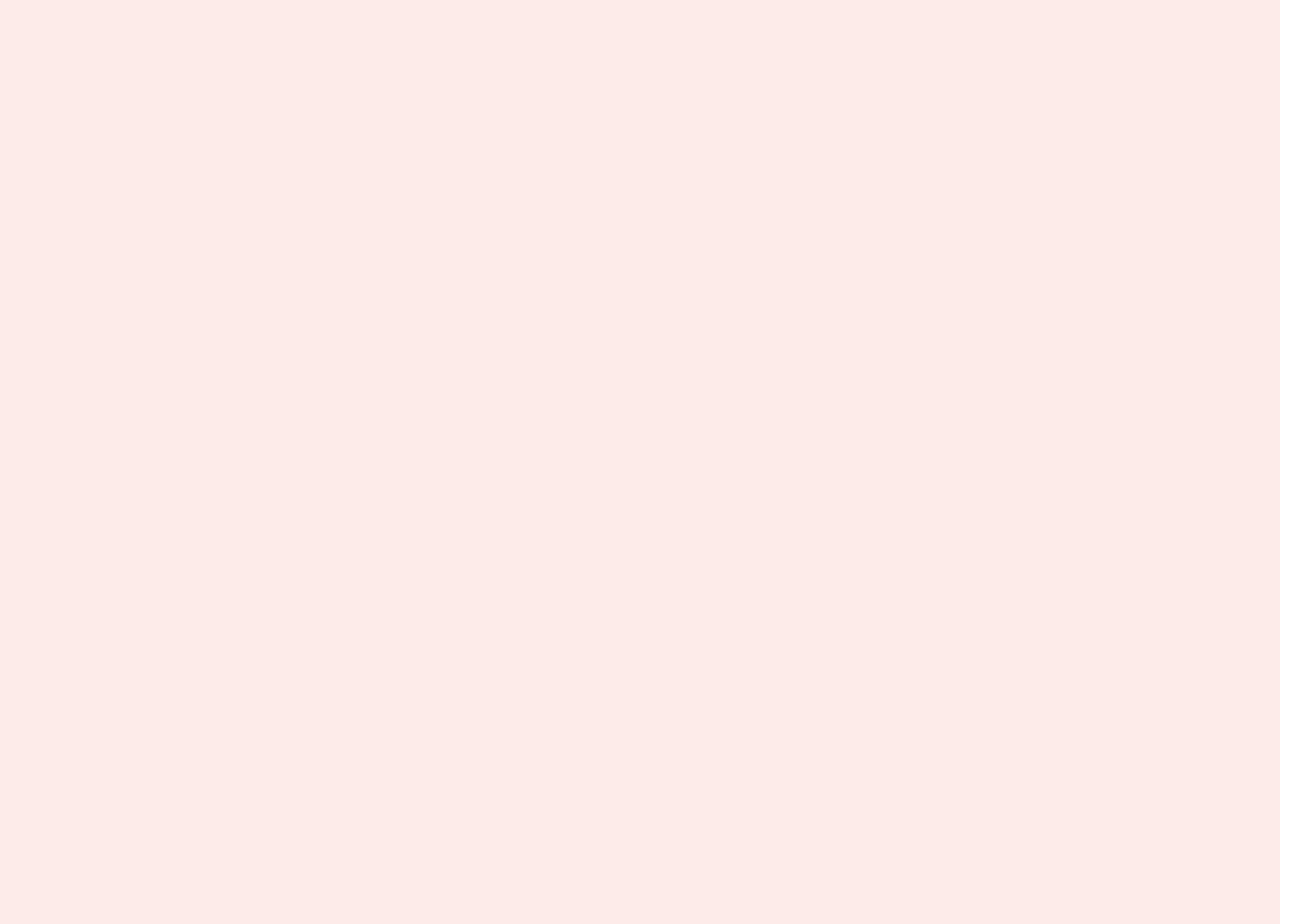
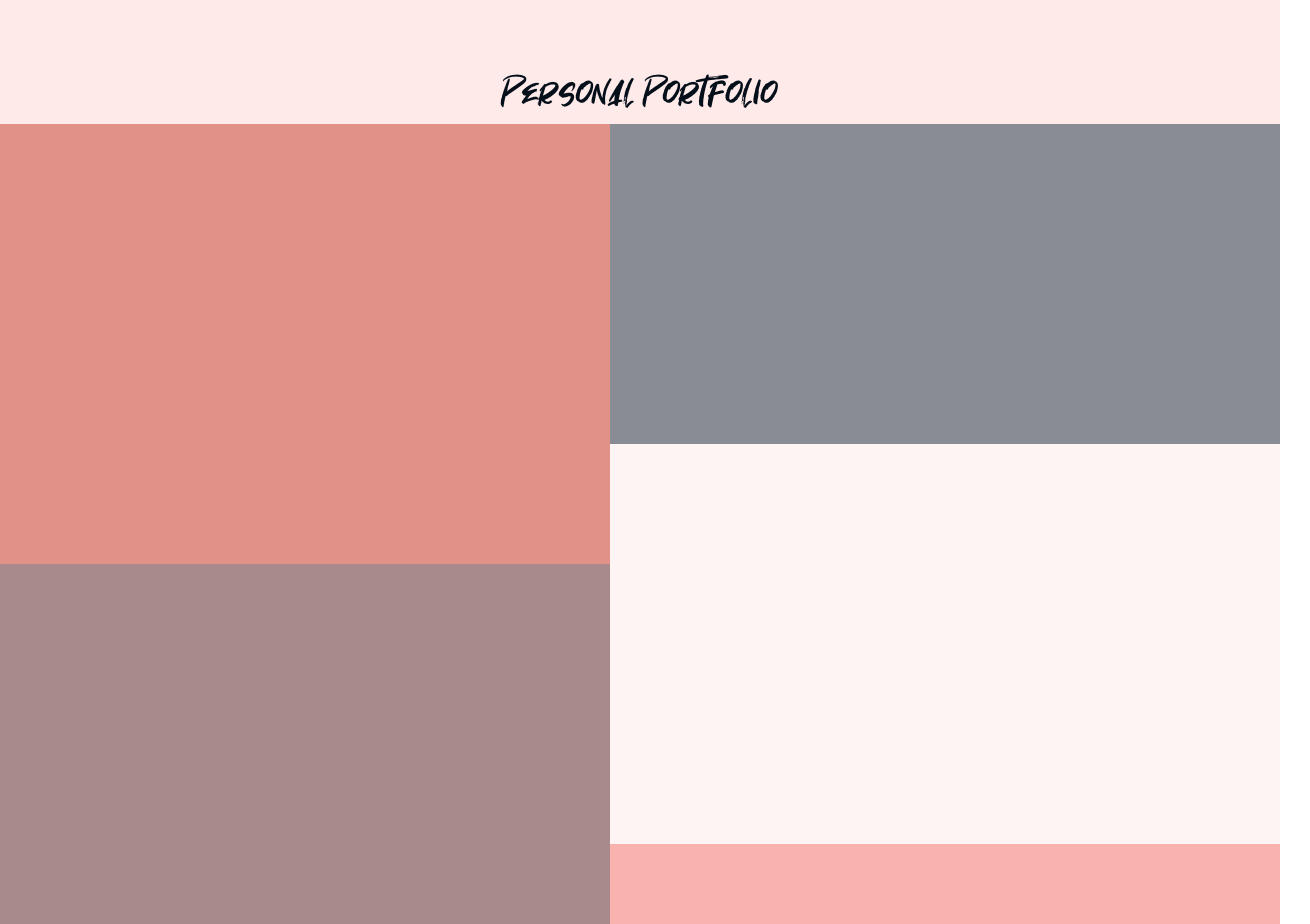
Before and after one commit to siddharthgarg4/PersonalPortfolio, a Vue app: page / in a window 1280 px wide. Shown: the part 740-1664 px from the top of the page, 1310 px wide, since content can reach past the window. Built offline with nearby package versions, Linux system fonts and the light colour scheme.

Commit message:
finished creating customizable cards that flip

```diff
--- /dev/null
+++ b/src/components/FlipCard.vue
@@ -0,0 +1,155 @@
+<template>
+  <div
+    class="flip-container"
+    :class="{ 'active-hover': activeHover, hover: hover }"
+    :style="{ width: width, height: height }"
+    @click="handlerHover"
+  >
+    <div class="flipper" :style="cardStyle">
+      <div class="front" :style="cardStyle">
+        <b-row class="fullSize">
+          <b-col class="fullSize" :style="{ 'background-color': cardColour }">
+            <slot name="front"></slot>
+          </b-col>
+        </b-row>
+      </div>
+      <div class="back" :style="cardStyle">
+        <b-row class="fullSize">
+          <b-col class="fullSize" :style="{ 'background-color': cardColour }">
+            <slot name="back"></slot>
+          </b-col>
+        </b-row>
+      </div>
+    </div>
+  </div>
+</template>
+
+<script>
+export default {
+  name: "flip",
+  props: {
+    activeClick: {
+      type: Boolean,
+      required: false,
+      default: false
+    },
+    activeHover: {
+      type: Boolean,
+      required: false,
+      default: false
+    },
+    width: {
+      type: String,
+      required: true
+    },
+    height: String,
+    transition: {
+      type: String,
+      required: false,
+      default: "0.5s"
+    },
+    bindWithMe: {
+      type: Boolean,
+      required: false
+    },
+    cardColour: {
+      type: String,
+      required: false
+    }
+  },
+  data() {
+    return {
+      hover: false
+    };
+  },
+  computed: {
+    cardStyle() {
+      let result = {};
+
+      if (this.height) {
+        result.height = this.height.includes("%") ? "100%" : this.height;
+      }
+
+      if (this.width) {
+        result.width = this.width.includes("%") ? "100%" : this.width;
+      }
+
+      if (this.transition) {
+        result.transition = this.transition;
+      }
+
+      return result;
+    }
+  },
+  methods: {
+    handlerHover() {
+      if (this.activeClick) {
+        this.hover = !this.hover;
+      }
+    }
+  },
+  watch: {
+    bindWithMe: {
+      immediate: true,
+      handler(val) {
+        if (val != undefined && (val === true || val === false)) {
+          this.hover = val;
+        }
+      }
+    }
+  }
+};
+</script>
+
+<style>
+.flip-container {
+  -webkit-perspective: 1000;
+  -moz-perspective: 1000;
+  perspective: 1000;
+}
+
+.flip-container.active-hover:hover .flipper,
+.flip-container.hover .flipper {
+  -webkit-transform: rotateY(180deg);
+  -moz-transform: rotateY(180deg);
+  transform: rotateY(180deg);
+}
+
+.flipper {
+  -webkit-transition: 0.6s;
+  -moz-transition: 0.6s;
+  -o-transition: 0.6s;
+  transition: 0.6s;
+  -webkit-transform-style: preserve-3d;
+  -moz-transform-style: preserve-3d;
+  transform-style: preserve-3d;
+  position: relative;
+}
+
+.front,
+.back {
+  -webkit-backface-visibility: hidden;
+  -moz-backface-visibility: hidden;
+  backface-visibility: hidden;
+  position: absolute;
+  top: 0;
+  left: 0;
+}
+
+.front {
+  z-index: 2;
+  -webkit-transform: rotateY(0);
+  -moz-transform: rotateY(0);
+  transform: rotateY(0);
+}
+
+.back {
+  -webkit-transform: rotateY(180deg);
+  -moz-transform: rotateY(180deg);
+  transform: rotateY(180deg);
+}
+.fullSize {
+  height: 100%;
+  width: 100%;
+}
+</style>
--- a/src/views/Home.vue
+++ b/src/views/Home.vue
@@ -1,7 +1,6 @@
 <template>
   <div class="home" id="home">
     <b-container class="homePage" fluid>
-
       <b-row class="navigation d-flex align-items-center">
         <b-col lg="2" sm="3" md="2" xl="1" cols="3" class="pagination-centered">
           <img class="img-fluid logo" src="../assets/sgLogo.png" />
@@ -29,49 +28,133 @@
 
       <b-row class="center-name align-items-center d-flex" align-h="center">
         <b-col class="col-auto">
-          <img class="img-fluid center-image" src="../assets/center.png">
+          <img class="img-fluid center-image" src="../assets/center.png" />
         </b-col>
       </b-row>
 
       <b-row align-h="end">
         <b-col class="col-auto">
-          <img src="../assets/gitHub.png" class="img-fluid fixed-icon">
+          <img src="../assets/gitHub.png" class="img-fluid fixed-icon" />
         </b-col>
       </b-row>
 
       <b-row class="justify-content-end d-flex" align-v="end">
         <b-col cols="4" class="d-flex justify-content-center">
-          <img src="../assets/scrollMore.png" class="img-fluid scroll-icon">
+          <img src="../assets/scrollMore.png" class="img-fluid scroll-icon" />
         </b-col>
         <b-col cols="4" class="d-flex justify-content-end">
-          <img src="../assets/linkedIn.png" class="img-fluid fixed-icon">
+          <img src="../assets/linkedIn.png" class="img-fluid fixed-icon" />
+        </b-col>
+      </b-row>
+    </b-container>
+    <b-container class="project-page" fluid>
+      <b-row class="remove-all-padding d-flex">
+        <b-col class="d-flex justify-content-center remove-all-padding">
+          <p class="page-title">Personal Portfolio</p>
         </b-col>
       </b-row>
 
+      <b-row>
+        <b-col md="6" sm="12" xs="12" class="remove-all-padding">
+          <b-row>
+            <b-col cols="12" class="blindsight remove-all-padding">
+              <flip-card
+                :active-hover="true"
+                height="100%"
+                width="100%"
+                transition="1s"
+                class="simple-test"
+                cardColour="#E29188"
+              >
+              </flip-card>
+            </b-col>
+            <b-col cols="12" class="grow remove-all-padding">
+              <flip-card
+                :active-hover="true"
+                height="100%"
+                width="100%"
+                transition="1s"
+                class="simple-test"
+                cardColour="#A88A8C"
+              >
+              </flip-card>
+            </b-col>
+          </b-row>
+        </b-col>
+
+        <b-col md="6" sm="12" xs="12" class="remove-all-padding">
+          <b-row>
+            <b-col cols="12" class="easy-gr remove-all-padding">
+              <flip-card
+                :active-hover="true"
+                height="100%"
+                width="100%"
+                transition="1s"
+                class="simple-test"
+                cardColour="#898C95"
+              >
+              </flip-card>
+            </b-col>
+            <b-col cols="12" class="healthline remove-all-padding">
+              <flip-card
+                :active-hover="true"
+                height="100%"
+                width="100%"
+                transition="1s"
+                class="simple-test"
+                cardColour="#FEF4F3"
+              >
+              </flip-card>
+            </b-col>
+            <b-col cols="12" class="kinemagic remove-all-padding">
+              <flip-card
+                :active-hover="true"
+                height="100%"
+                width="100%"
+                transition="1s"
+                class="simple-test"
+                cardColour="#FAB2AF"
+              >
+              </flip-card>
+            </b-col>
+          </b-row>
+        </b-col>
+      </b-row>
     </b-container>
   </div>
 </template>
 
 <script lang="ts">
 import { Component, Vue } from "vue-property-decorator";
-export default class Home extends Vue {}
+export default Vue.extend({
+  name: "home"
+});
 </script>
 
 <style lang="scss">
 @import "../style/main.scss";
 @import "../style/variable.scss";
 .home {
-  min-height: 400vh;
+  min-height: 2400px;
   max-height: 400vh;
+  width: 100vw !important;
+  max-width: 100vw;
+  max-width: 100vw;
   height: 400vh;
   background-color: $tint;
-  padding-left: 2%;
-  padding-right: 2%;
-  padding-top: 3%;
-  padding-bottom: 3%;
+  @media (max-width: $screen-sm) {
+    min-height: 3350px;
+  }
   .homePage {
-    height: 90vh;
-    // background-color: white;
+    padding-left: 2%;
+    padding-right: 2%;
+    padding-top: 3%;
+    padding-bottom: 3%;
+    height: 97vh;
+    min-height: 600px;
+    @media (max-width: $screen-xs) {
+      margin-bottom: 75px;
+    }
   }
   .navigation-item {
     font-size: 30px;
@@ -106,6 +189,9 @@ export default class Home extends Vue {}
       max-width: 40px;
       max-width: 40px;
     }
+    @media (max-width: $screen-xs) {
+      padding-top: 40px;
+    }
   }
   .scroll-icon {
     max-width: 50px;
@@ -119,6 +205,45 @@ export default class Home extends Vue {}
   .center-name {
     height: 65%;
   }
-
+}
+.remove-all-padding {
+  padding: 0 !important;
+}
+.project-page {
+  height: 150vh;
+  min-height: 1200px;
+  background-color: $tint;
+  margin-top: 20px;
+  @media (max-width: $screen-sm) {
+    min-height: 2150px;
+  }
+  .page-title {
+    font-size: 45px;
+    margin: 0;
+    font-family: "Oh Now!", sans-serif;
+    @media (max-width: $screen-lg) {
+      font-size: 35px !important;
+    }
+  }
+  .blindsight {
+    height: 55vh;
+    min-height: 440px;
+  }
+  .easy-gr {
+    height: 40vh;
+    min-height: 320px;
+  }
+  .healthline {
+    height: 50vh;
+    min-height: 400px;
+  }
+  .grow {
+    height: 75vh;
+    min-height: 600px;
+  }
+  .kinemagic {
+    height: 40vh;
+    min-height: 320px;
+  }
 }
 </style>
```
Also changed, not shown: src/main.ts (+8 -6 lines), src/registerServiceWorker.ts (+21 -19 lines).
